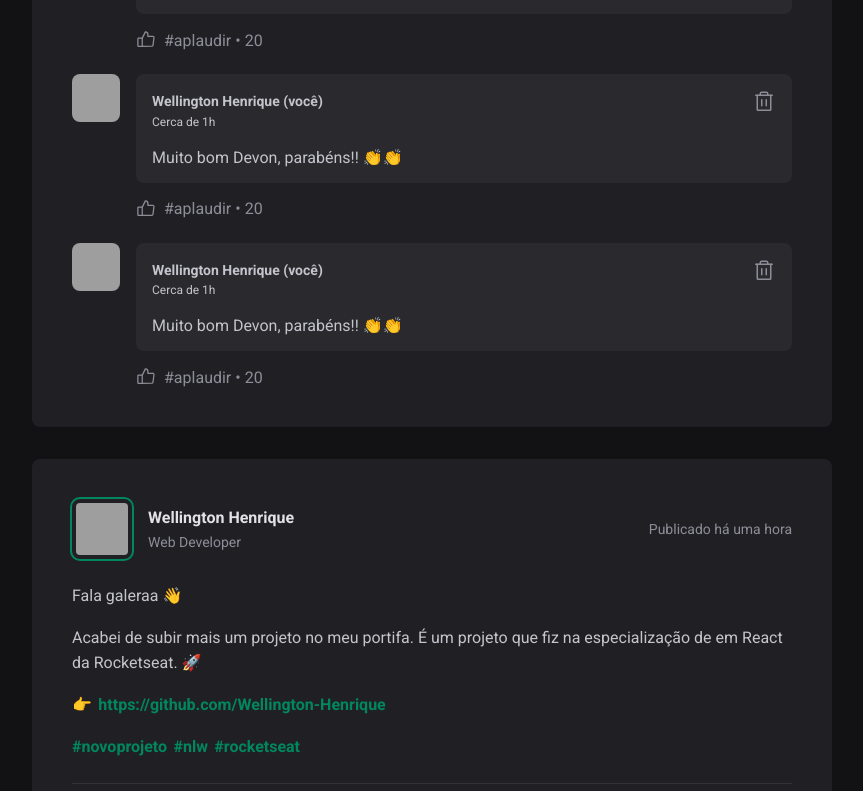
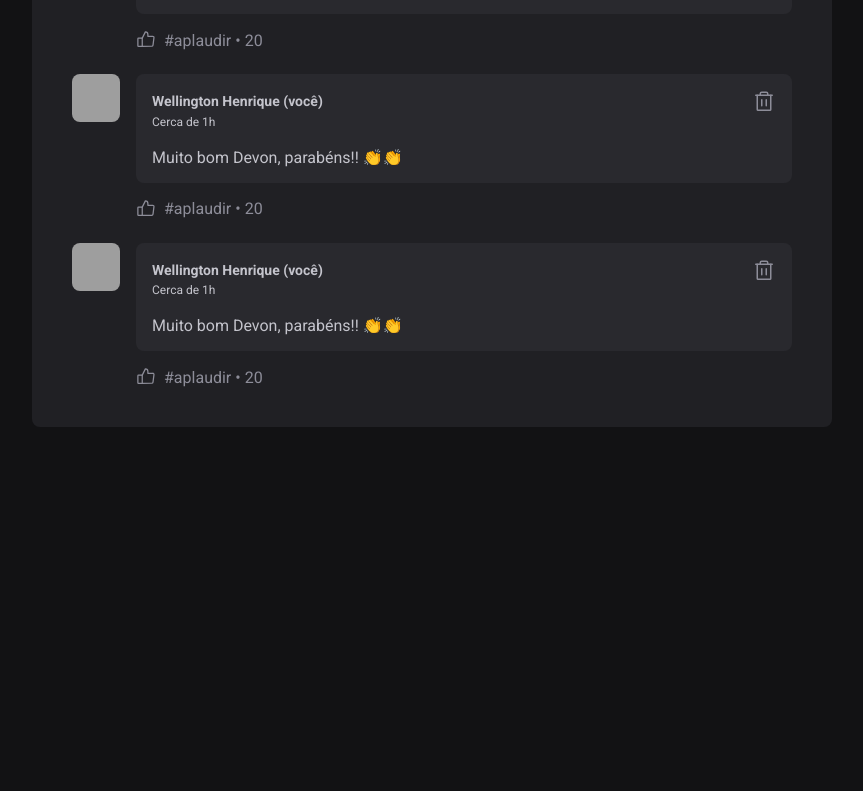
Before and after one commit to Wellington-Henrique/01-fundamentos-react-js, a React (Vite) app: page / in a window 1280 px wide. Shown: the part 721-1512 px from the top of the page, without its empty margins (352-1215 px from the left). After the commit the page ends 1180 px from the top, so only its background shows below. Built offline with nearby package versions, Linux system fonts and the light colour scheme; grey boxes are pictures that could not be loaded.

Commit message:
Os motores do React - Iterando JSX

```diff
--- a/src/App.jsx
+++ b/src/App.jsx
@@ -3,6 +3,32 @@ import { Sidebar } from "./components/Sidebar"
 import { Post } from "./components/Post"
 
 import styles from './App.module.css'
+
+const posts = [
+  {
+    id: 1,
+    author: {
+      name: "Wellington Henrique",
+      role: "Desenvolvedor Fullstack",
+      avatarUrl: "",
+    },
+    content: [
+      {
+        type: "paragraph",
+        content: "Fala galeraa 👋"
+      },
+      {
+        type: "paragraph",
+        content: "Acabei de subir mais um projeto no meu portifa. É um projeto que fiz na especialização de em React da Rocketseat. 🚀"
+      },
+      {
+        type: "link",
+        content: "https://github.com/Wellington-Henrique"
+      },
+    ],
+    publishedAt: new Date('2024-02-24 23:49')
+  }
+]
 
 function App() {
   return (
@@ -13,8 +39,13 @@ function App() {
         <Sidebar/>
 
         <main>
-          <Post/>
-          <Post/>
+          {posts.map(post =>
+            <Post
+              key={post.id}
+              author={post.author}
+              content={post.content}
+              publishedAt={post.publishedAt}
+            />)}
         </main>
       </div>
     </div>
--- a/src/components/Post.jsx
+++ b/src/components/Post.jsx
@@ -3,11 +3,10 @@ import { Comment } from './Comment'
 
 import styles from './Post.module.css'
 
-export function Post() {
+export function Post({author, content, publishedAt}) {
     return(
         <article className={styles.post}>
             <header>
-
                 <div className={styles.author}>
                     <Avatar src="https://github.com/Wellington-Henrique.png"/>
 
```
